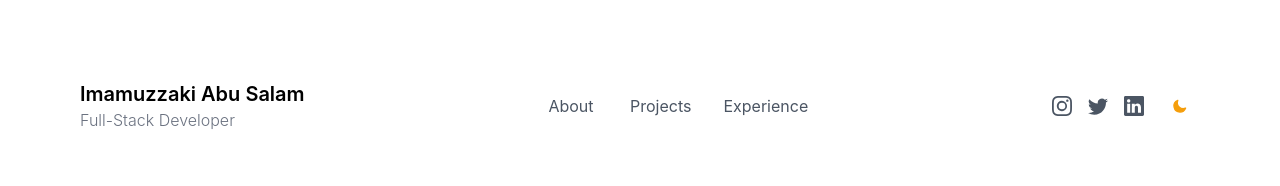
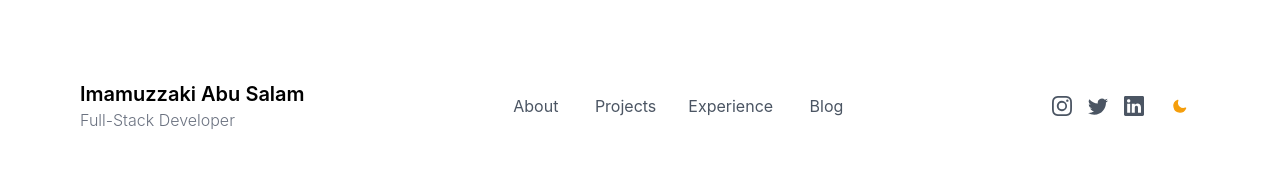
Before and after one commit to ImBIOS/imbios-portfolio, a Next.js app: page / in a window 1280 px wide. Shown: the top 186 px of the page. Built offline with nearby package versions, Linux system fonts and the light colour scheme; no server answers.

Commit message:
add blog nav menu

```diff
--- a/components/Navbar.js
+++ b/components/Navbar.js
@@ -111,6 +111,13 @@ export default function Navbar() {
               )}
             </a>
           </Link>
+          <a
+            href="https://blog.imam.dev/"
+            target="_blank"
+            className="text-base text-gray-600 dark:text-gray-300 font-normal"
+          >
+            Blog
+          </a>
           {/* Hide contact because of it is not usable */}
           {/* <Link href="/contact">
             <a
@@ -236,11 +243,11 @@ export default function Navbar() {
             Experience
           </a>
         </Link>
-        <Link href="/contact">
+        {/* <Link href="/contact">
           <a className="text-base font-normal text-gray-600 dark:text-gray-300">
             Contact
           </a>
-        </Link>
+        </Link> */}
       </div>
     </div>
   );
```
